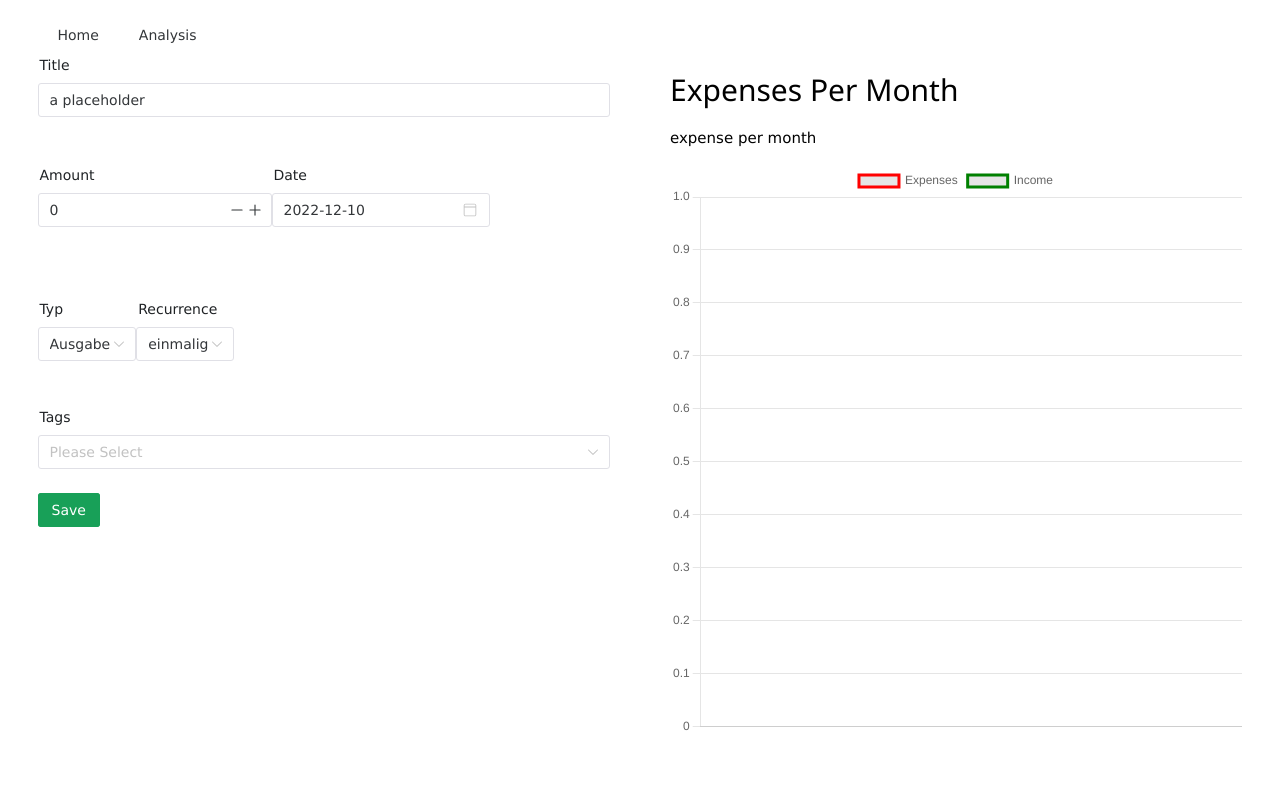
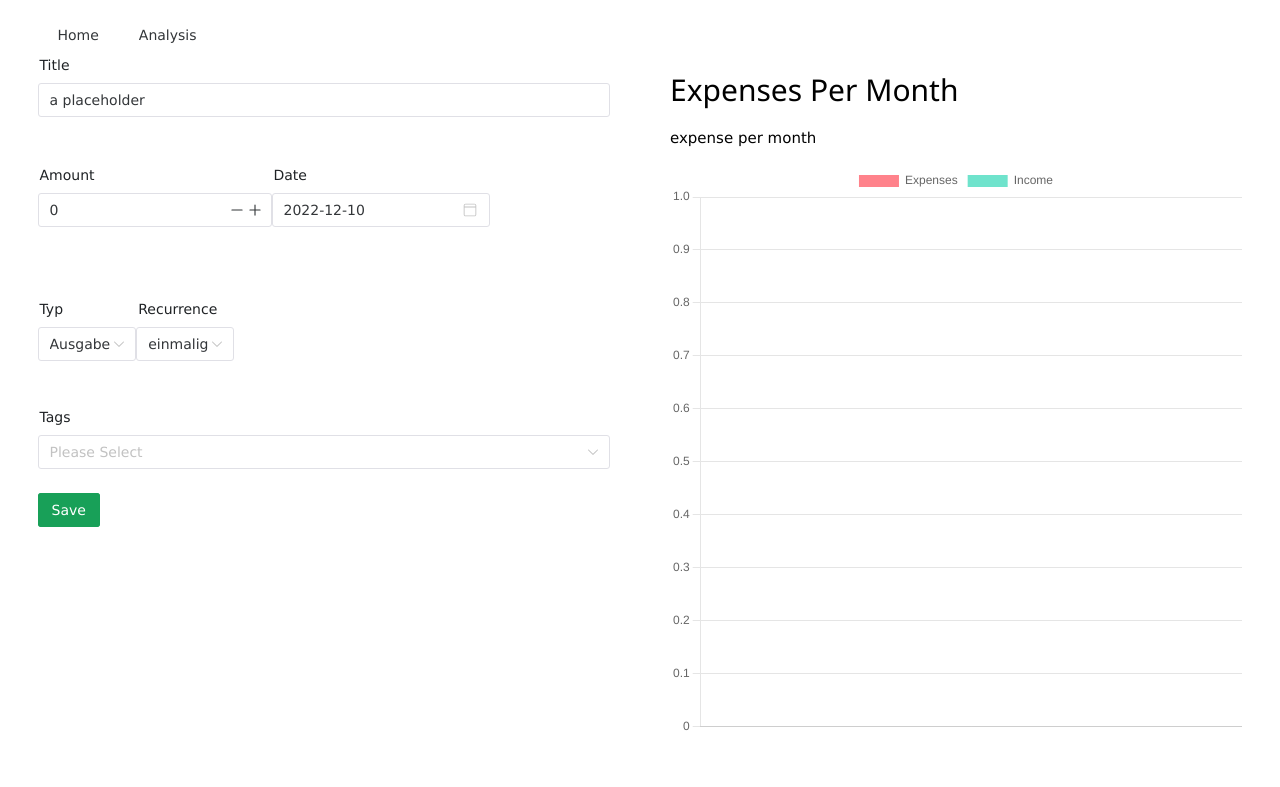
Before and after one commit to njustus/budgeting, a Vue app: page /transactions in a window 1280 px wide. Shown: the top 787 px of the page. Built offline with nearby package versions, Linux system fonts and the light colour scheme.

Commit message:
use barchart for income/expense charts

```diff
--- a/src/components/evaluations/expense-per-month.vue
+++ b/src/components/evaluations/expense-per-month.vue
@@ -1,23 +1,24 @@
 <script setup lang="ts">
 import {useAppStore} from '@/stores/app-state'
 import {startOfMonth} from "date-fns";
-import {Line} from 'vue-chartjs';
+import {Bar} from 'vue-chartjs';
 import {
-  LineElement,
+  BarElement,
   CategoryScale,
   Chart as ChartJS,
   Legend,
   LinearScale,
+  LineElement,
+  PointElement,
   Title,
-  Tooltip,
-  BarElement,
-  PointElement
+  Tooltip
 } from 'chart.js'
 import * as R from 'ramda'
 import type {Transaction} from "@/models/state";
 import {TransactionType} from "@/models/state";
 import {date} from "@/utils/formats";
 import {computed} from "vue";
+
 
 ChartJS.register(
   Title,
@@ -67,12 +68,14 @@ function expensesPerMonth() {
       {
         label: 'Expenses',
         data: expenseMonthGroups.map(d => d.amount),
-        borderColor: 'red'
+        backgroundColor: 'rgba(255, 99, 110, 0.8)',
+        borderColor: 'rgba(255, 99, 132)'
       },
       {
         label: 'Income',
         data: incomeGroups.map(d => d.amount),
-        borderColor: 'green'
+        backgroundColor: 'rgba(75, 220, 192, 0.8)',
+        borderColor: 'rgba(75, 192, 192)'
       }
     ]
   }
@@ -84,9 +87,9 @@ const data = computed(expensesPerMonth)
 
 <template>
   <p>expense per month</p>
-  <Line
+  <Bar
     :chart-data="data"
-  ></Line>
+  ></Bar>
 </template>
 
 
```
